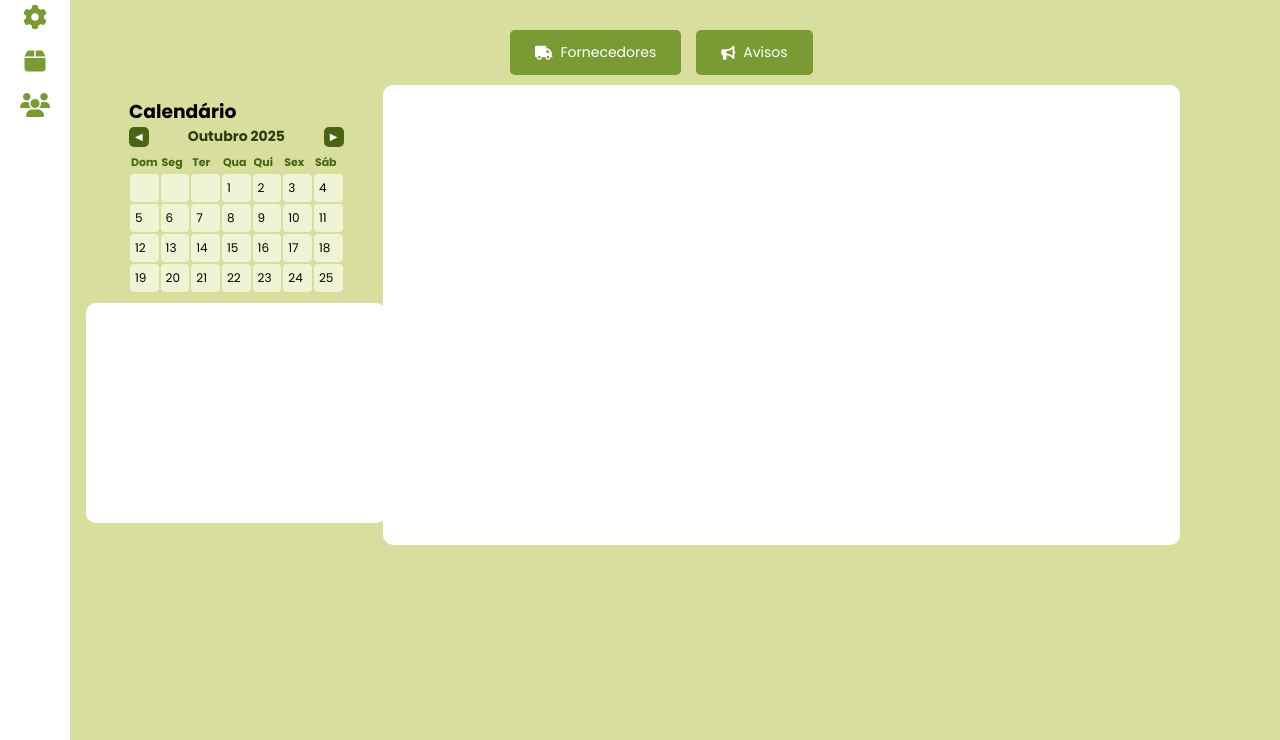
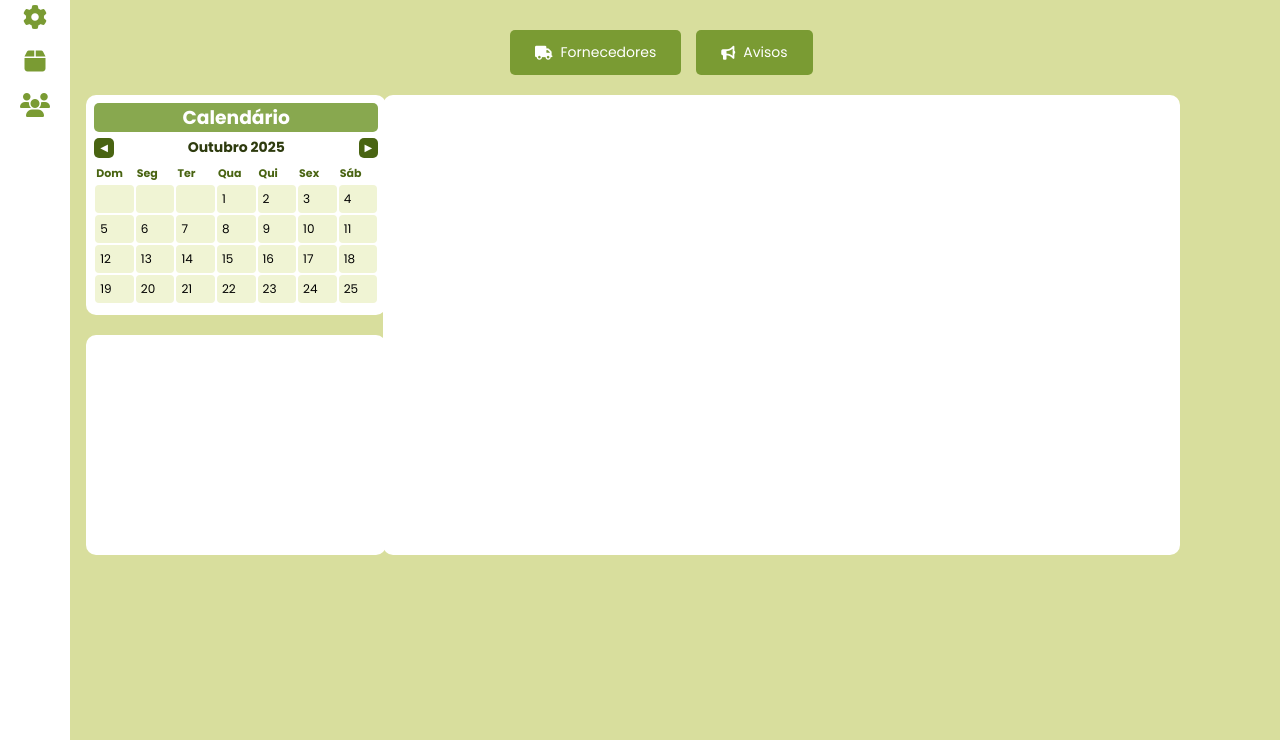
Before and after one commit to riverspaulo/StockField, a FastAPI app: template Stockfield/templates/fornecedores.html in a window 1280 px wide. Shown: the part 76-816 px from the top of the page. Run offline with FastAPI, Linux system fonts and the light colour scheme; the template is opened without the code that fills it, so the values that code supplies are empty.

Commit message:
atualização na page profile.css

```diff
--- a/Stockfield/static/css/profile.css
+++ b/Stockfield/static/css/profile.css
@@ -135,7 +135,7 @@
     flex-direction: column;
 }
 
-.calculator, .info-box {
+.calendario, .info-box {
     background-color: white;
     border-radius: 10px;
     height: 220px;
@@ -146,7 +146,7 @@
     overflow: hidden; /* mantém dentro da caixa */
 }
 
-.calculator h3 {
+.calendario h3 {
     text-align: center;
     color: white;
     margin-bottom: 5px;
```
